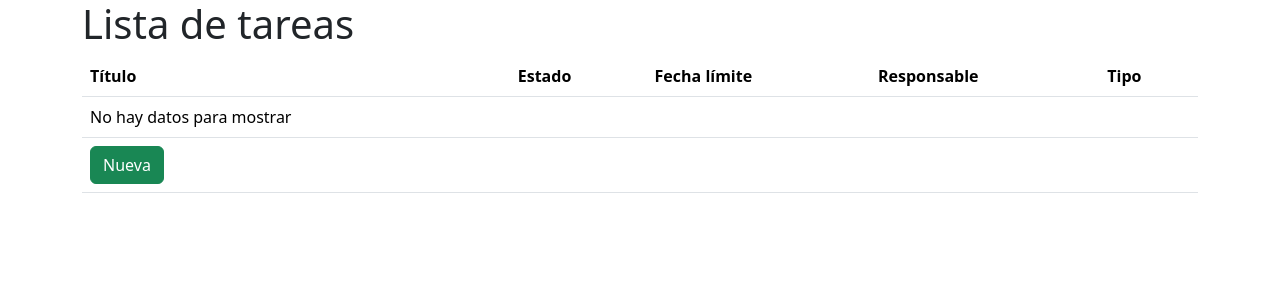
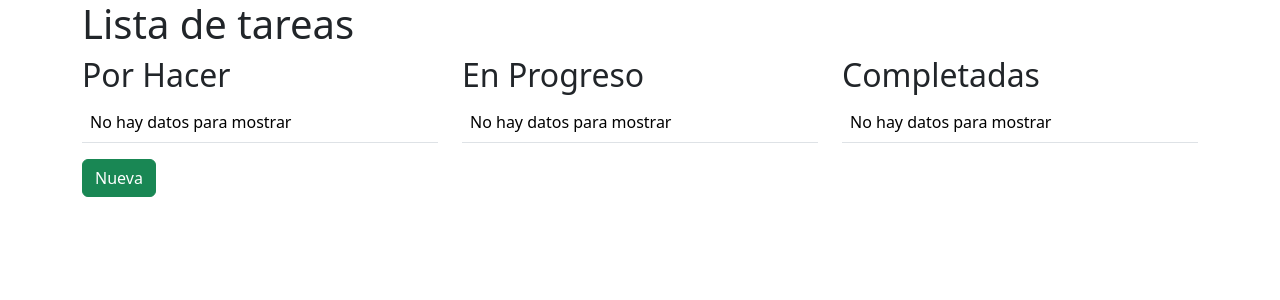
Before and after one commit to deibylop/proyecto1, a PHP site: page / in a window 1280 px wide. Shown: the top 300 px of the page. Run offline with PHP 8.4, Linux system fonts and the light colour scheme.

Commit message:
tareas por estado dividido

```diff
--- a/Class/Tasks.php
+++ b/Class/Tasks.php
@@ -101,4 +101,18 @@ class Tasks extends ModelsDB
             $this->_db->close();
         }
     }
+    public function presentar_tarea($title,$desc,$id){
+        $html = '<tr>' .
+                    '<td>'.
+                        '<div class="card">' .
+                            '<div class="card-body">' .
+                                '<h5 class="card-title">' . $title . '</h5>' .
+                                '<p class="card-text">' . $desc . '</p>' .
+                            '</div>' .
+                        '</div>' .
+                    '</td>';
+
+                '</tr>';
+        return $html;
+    }
 }
--- a/index.php
+++ b/index.php
@@ -4,51 +4,81 @@ include('./includes/header.php');
 
 <div class="container">
     <h1>Lista de tareas</h1>
+    <div class="row">
+        <div class="col-4">
+            <h2>Por Hacer</h2>
             <table class="table">
-        <thead>
-            <tr>
-                <th>Título</th>
-                <th>Estado</th>
-                <th>Fecha límite</th>
-                <th>Responsable</th>
-                <th>Tipo</th>
-            </tr>
-        </thead>
                 <tbody>
                     <?php
                     include('./Class/Tasks.php');
                     $tasks = new Tasks();
-            $results = $tasks->consultar_tareas('%');
+                    $results = $tasks->consultar_tareas("por hacer");
                     if ($results == 400) {
                         echo '<tr>';
                         echo '<td> No hay datos para mostrar</td>';
-                echo '<td> </td>';
-                echo '<td> </td>';
-                echo '<td> </td>';
-                echo '<td> </td>';
+
                         echo '</tr>';
                     } else {
                         foreach ($results as $row) {
+                            echo $tasks->presentar_tarea($row["title"],$row["description"],"id");
+                        }
+                    }
+                    ?>
+                </tbody>
+            </table>
+        </div>
+        <div class="col-4">
+            <h2>En Progreso</h2>
+            <table class="table">
+                <tbody>
+                    <?php
+                    $tasks = new Tasks();
+                    $results = $tasks->consultar_tareas('en progreso');
+                    if ($results == 400) {
                         echo '<tr>';
-                    echo '<td>' . $row["title"] . '</td>';
-                    echo '<td>' . $row["state"] . '</td>';
-                    echo '<td>' . $row["due_date"] . '</td>';
-                    echo '<td>' . $row["responsible"] . '</td>';
-                    echo '<td>' . $row["task_type"] . '</td>';
+                        echo '<td> No hay datos para mostrar</td>';
                         echo '</tr>';
+                    } else {
+                        foreach ($results as $row) {
+                            echo $tasks->presentar_tarea($row["title"],$row["description"],"id");
                         }
                     }
 
                     ?>
-            <tr>
-                <td colspan="5">
+                </tbody>
+            </table>
+        </div>
+        <div class="col-4">
+            <h2>Completadas</h2>
+            <table class="table">
+                <tbody>
+                    <?php
+                    $tasks = new Tasks();
+                    $results = $tasks->consultar_tareas('completada');
+                    if ($results == 400) {
+                        echo '<tr>';
+                        echo '<td> No hay datos para mostrar</td>';
+                        echo '</tr>';
+                    } else {
+                        foreach ($results as $row) {
+                            echo $tasks->presentar_tarea($row["title"],$row["description"],"id");
+                        }
+                    }
+
+                    ?>
+                </tbody>
+            </table>
+        </div>
+        <div class="col-12">
             <a id="myInput" href="crear.php" class="btn btn-success pull-right">
                 <i class="bi bi-plus"></i> Nueva
             </a>
-                </td>
-            </tr>
-        </tbody>
-    </table>
+        </div>
+
+    </div>
+
+
+
 </div>
 <script>
 </script>
```
Lines whose indentation alone changed are shown as unchanged.
